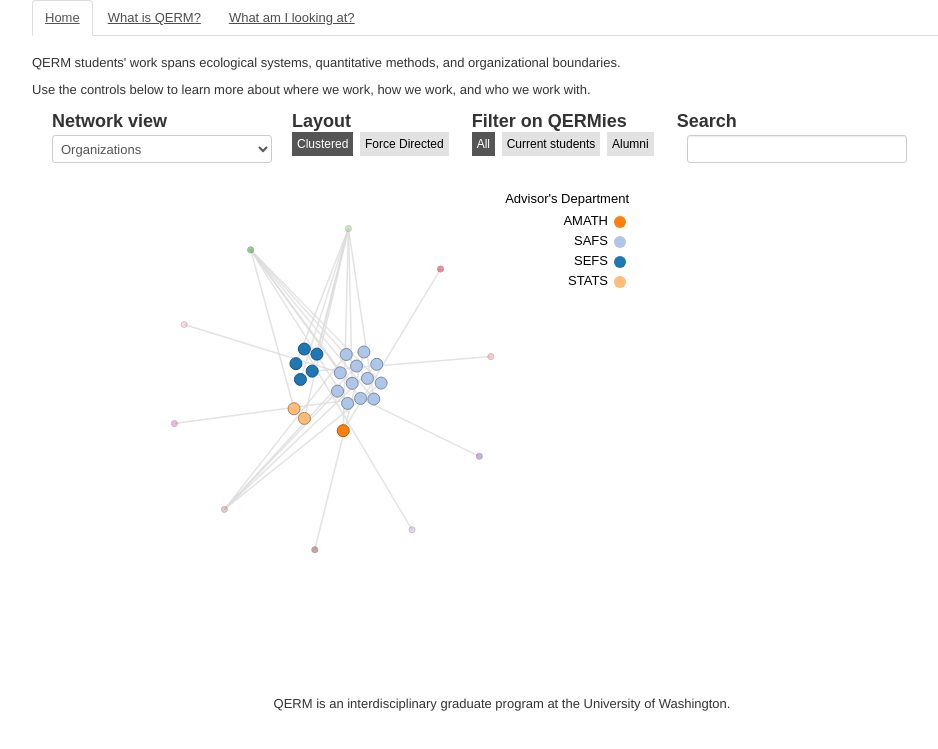
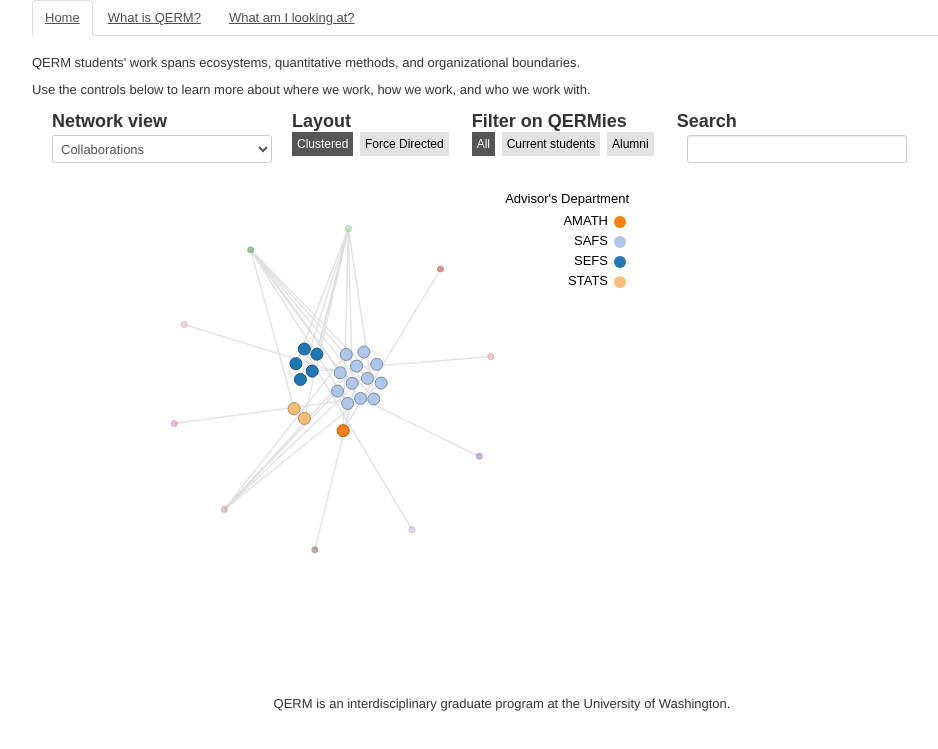
Before and after one commit to nkullman/QERMCollaborations, a plain HTML site: page index.html in a window 1280 px wide. Shown: the part 41-790 px from the top of the page, without its empty margins (138-1076 px from the left). Drawn offline with nearby package versions, Linux system fonts and the light colour scheme.

Commit message:
replace "organization" with "collaboration"

```diff
--- a/index.html
+++ b/index.html
@@ -56,7 +56,7 @@
   <div class="tab-content">
     <div id="home" class="tab-pane fade in active">
       <h3></h3>
-      <p>QERM students' work spans ecological systems, quantitative methods, and organizational boundaries.</p>
+      <p>QERM students' work spans ecosystems, quantitative methods, and organizational boundaries.</p>
       <p>Use the controls below to learn more about where we work, how we work, and who we work with.</p>
     </div>
     <div id="whatisqerm" class="tab-pane fade">
@@ -92,7 +92,7 @@
       <div id="view_selection" class="control">
         <h3>Network view</h3>
         <select id="view_select">
-          <option value="organizations.json">Organizations</option>
+          <option value="collaborations.json">Collaborations</option>
           <option value="ecosystems.json">Ecological systems</option>
           <option value="methods.json">Quantitative methods</option>
         </select>
--- a/js/vis.js
+++ b/js/vis.js
@@ -144,7 +144,7 @@
       var groups;
       curNodesData = filterNodes(allData.nodes);
       curLinksData = filterLinks(allData.links, curNodesData);
-      // remove residual organization nodes not attached to any students
+      // remove residual collaboration nodes not attached to any students
       curNodesData = filterUnconnectedNodes(curNodesData, curLinksData);
       if (layout === "radial") {
         //groups = sortedGroups(curNodesData, curLinksData);
@@ -580,7 +580,7 @@
       searchTerm = $(this).val();
       return myNetwork.updateSearch(searchTerm);
     });
-    return d3.json("data/organizations.json", function(json) {
+    return d3.json("data/collaborations.json", function(json) {
       return myNetwork("#vis", json);
     });
   });
```
Also changed, not shown: data/collaborations.json (renamed from data/organizations.json), data/collaborations_links.csv (renamed from data/organizations_links.csv), data/collaborations_nodes.csv (renamed from data/organizations_nodes.csv), 3 other files.
